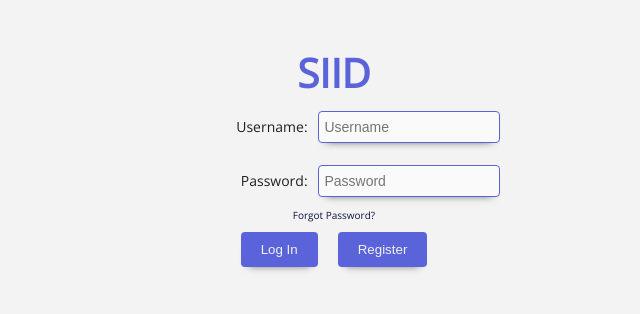
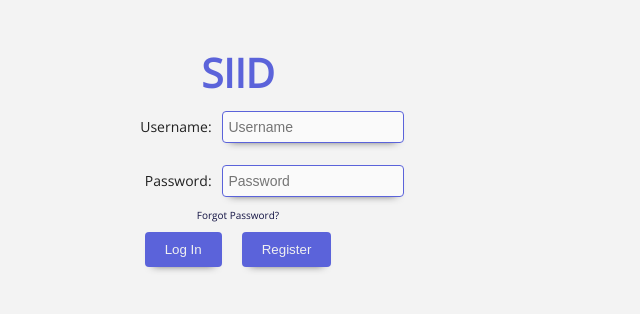
Before and after one commit to patrick-baker/SIID, a React (Create React App) app: page /report/1/1#/home in a window 1280 px wide. Shown: the top 314 px of the page, without its empty margins (402-1042 px from the left). Built offline with nearby package versions, Linux system fonts and the light colour scheme; no server answers.

Commit message:
fixes gap on non user pages, centers text

```diff
--- a/src/components/App/App.js
+++ b/src/components/App/App.js
@@ -35,6 +35,7 @@ class App extends Component {
     return (
       <Router>
         <div className="App" >
+          {!this.props.user.id && <div className="login__background"></div>}
           {this.props.user.id && <Nav />}
           <div className="content">
             <Switch>
--- a/src/components/ForgotPassword/ForgotPassword.js
+++ b/src/components/ForgotPassword/ForgotPassword.js
@@ -26,7 +26,7 @@ class ForgotPassword extends Component {
         const { messageFromServer, showNullError, showError } = this.props.forgotPassword
 
         return (
-            <div className="login__main">
+            <div className="login__main no_user">
                 <h1 className="login__header" >Forgot Password?</h1>
                 <form className="profile-form" onSubmit={this.sendEmail}>
                     <label htmlFor="email" className="login__inputLabel">Recovery Email:</label>
--- a/src/components/LoginPage/LoginPage.js
+++ b/src/components/LoginPage/LoginPage.js
@@ -32,7 +32,7 @@ class LoginPage extends Component {
 
   render() {
     return (
-      <div className="login__main">
+      <div className="login__main no_user">
         {this.props.errors.loginMessage && (
           <h2
             className="alert"
--- a/src/components/RegisterPage/RegisterPage.js
+++ b/src/components/RegisterPage/RegisterPage.js
@@ -34,7 +34,7 @@ class RegisterPage extends Component {
 
   render() {
     return (
-      <div className="login__main">
+      <div className="login__main no_user">
         {this.props.errors.registrationMessage && (
           <h2
             className="alert"
--- a/src/components/ResetPassword/ResetPassword.js
+++ b/src/components/ResetPassword/ResetPassword.js
@@ -71,7 +71,7 @@ class ResetPassword extends Component {
       );
     }
     return (
-      <div>
+      <div className="no_user">
         <h1>Password Reset</h1>
         <form className="password-form" onSubmit={this.updatePassword}>
           <input
--- /dev/null
+++ b/src/sass/layout/_no-user.scss
@@ -0,0 +1,4 @@
+.no_user {
+    position: relative;
+    left: -7.5vw;
+}
--- a/src/sass/main.scss
+++ b/src/sass/main.scss
@@ -20,5 +20,6 @@
 @import "layout/flexbox";
 @import "layout/content";
 @import "layout/create-project";
+@import "layout/no-user";
 @import "pages/home";
 @import "pages/login";
--- a/src/sass/pages/_login.scss
+++ b/src/sass/pages/_login.scss
@@ -1,8 +1,16 @@
 .login {
+    &__background {
+        position: fixed;
+        width: 200vw;
+        height: 200vh;
+        z-index: 0;
+        background: rgb(243, 243, 243);
+        top: -50%;
+        left: -50%;
+    }
 
     &__main {
         text-align: center;
-        background: rgb(243, 243, 243);
         height:100%;
         width:100%;
         margin:0;
```
